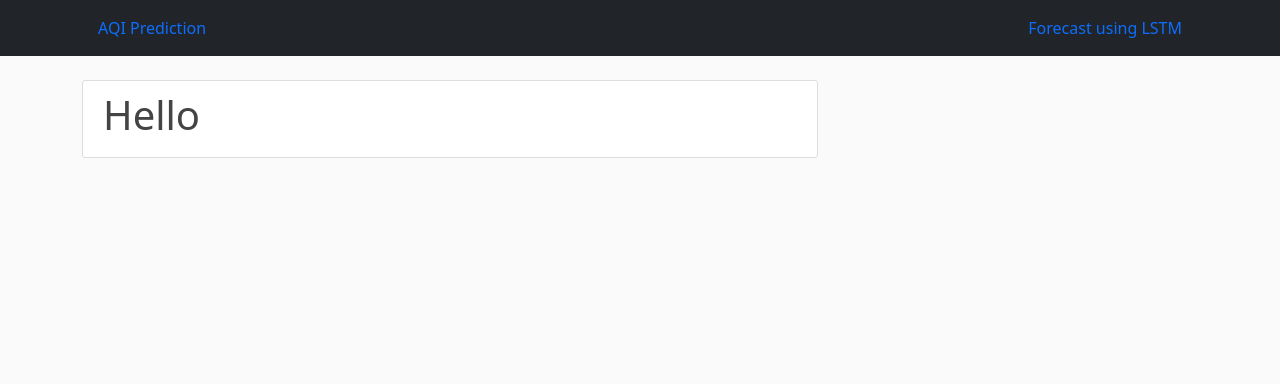
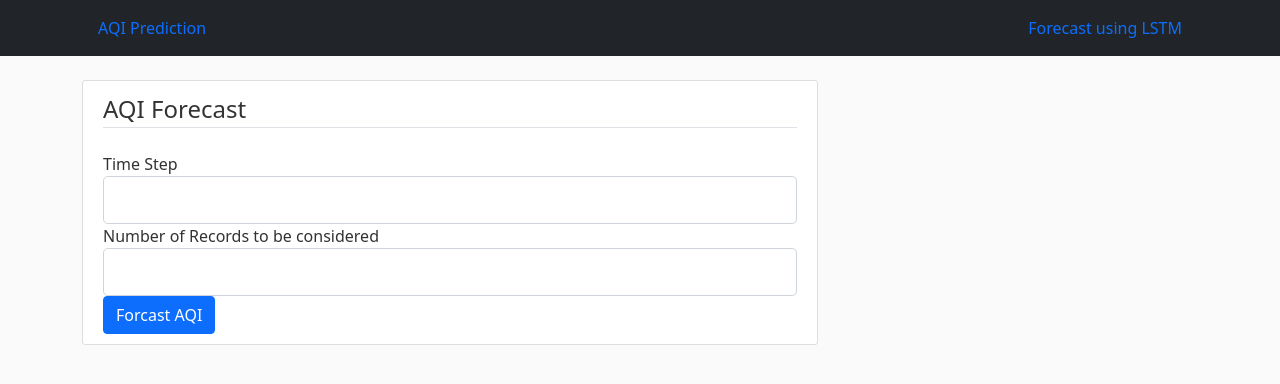
Before and after one commit to sanjuGoudru/AQI-Forcasting, a Flask app: page /forecast in a window 1280 px wide. Shown: the top 384 px of the page. Run offline with Flask 2, Linux system fonts and the light colour scheme; parts of the project's set-up code (start-up, migrations or seed data) failed here and were passed over.

Commit message:
LSTM Forecast implemented

```diff
--- a/forms.py
+++ b/forms.py
@@ -1,6 +1,6 @@
 # -*- coding: utf-8 -*-
 from flask_wtf import FlaskForm
-from wtforms import SubmitField,FloatField,DateTimeField
+from wtforms import SubmitField,FloatField,DateTimeField,IntegerField
 from wtforms.validators import DataRequired,NumberRange
 class AQIPredictionForm(FlaskForm):
     pm2_5 = FloatField('PM 2.5',
@@ -39,3 +39,15 @@ class AQIPredictionForm(FlaskForm):
     date_time = DateTimeField('Date and Time',id='datetime')
 
     submit = SubmitField("Predict AQI")
+
+
+class LSTMForecastForm(FlaskForm):
+    time_step = IntegerField('Time Step',
+                             validators=[DataRequired('This field cannot be empty'),
+                                   NumberRange(min=0,max=10)])
+
+    data_size = IntegerField('Number of Records to be considered',
+                             validators=[DataRequired('This field cannot be empty'),
+                                   NumberRange(min=100)])
+
+    submit = SubmitField("Forcast AQI")
--- a/routes.py
+++ b/routes.py
@@ -1,9 +1,11 @@
 # -*- coding: utf-8 -*-
 
-from __main__ import app
-from flask import render_template,redirect,url_for,session
-from forms import AQIPredictionForm
-from utils import Utils,models_test_rmse
+from __main__ import app, models_test_rmse
+from flask import render_template,redirect,url_for,session,Response,jsonify
+from forms import AQIPredictionForm,LSTMForecastForm
+from utils import Utils
+from matplotlib.backends.backend_agg import FigureCanvasAgg as FigureCanvas
+import io,os
 
 @app.route('/', methods=['POST','GET'])
 def home():
@@ -24,6 +26,29 @@ def predict():
     return render_template('result.html',aqi_dict=aqi,models_test_rmse=models_test_rmse)
 
 
-@app.route('/forecast')
+@app.route('/forecast', methods=['POST','GET'])
 def lstm_forecast():
-    return render_template('lstm_forecast.html')
+    form = LSTMForecastForm()
+
+    if form.validate_on_submit():
+        time_step = form.time_step.data
+        data_size = form.data_size.data
+        fig = Utils.get_lstm_forecast(time_step=time_step,data_size = data_size)
+
+        if os.path.exists('static/temp_plots/plot.png'):
+            os.remove("static/temp_plots/plot.png")
+
+        fig.savefig('static/temp_plots/plot.png')
+        return redirect(url_for('display_forecast'))
+    return render_template('lstm_forecast.html',form=form)
+
+@app.route('/display_forecast')
+def display_forecast():
+    return render_template('display_forecast.html')
+
+@app.after_request
+def add_header(response):
+
+    response.headers['X-UA-Compatible'] = 'IE=Edge,chrome=1'
+    response.headers['Cache-Control'] = 'public, max-age=0'
+    return response
--- a/templates/lstm_forecast.html
+++ b/templates/lstm_forecast.html
@@ -1,7 +1,46 @@
 {% extends 'layout.html' %}
 
 {% block content %}
-  <div class="content-section">
-    <h1>Hello</h1>
-  </div>
+<div class="content-section">
+    <form action="" method="post">
+      {{ form.hidden_tag() }}
+      <fieldset class="form-group">
+        <legend class="border-bottom mb-4">AQI Forecast</legend>
+
+        <div class="form-group">
+          {{ form.time_step.label(class="form-control-label") }}
+
+          {% if form.time_step.errors %}
+            {{ form.time_step(class="form-control form-control-lg is-invalid") }}
+            <div class="invalid-feedback">
+              {% for error in form.time_step.errors %}
+                <span>{{ error }}</span>
+              {% endfor %}
+            </div>
+          {% else %}
+            {{ form.time_step(class="form-control form-control-lg") }}
+          {% endif %}
+        </div>
+        <div class="form-group">
+          {{ form.data_size.label(class="form-control-label") }}
+
+          {% if form.data_size.errors %}
+            {{ form.data_size(class="form-control form-control-lg is-invalid") }}
+            <div class="invalid-feedback">
+              {% for error in form.data_size.errors %}
+                <span>{{ error }}</span>
+              {% endfor %}
+            </div>
+          {% else %}
+            {{ form.data_size(class="form-control form-control-lg") }}
+          {% endif %}
+        </div>
+
+      <div class="form-group">
+        {{ form.submit(class="btn btn-primary") }}
+      </div>
+    </fieldset>
+  </form>
+</div>
+
 {% endblock content %}
```
Also changed, not shown: templates/display_forecast.html (added, +9 -0 lines), utils.py (+103 -1 lines), static/temp_plots/plot.png (added), 1 other file.
